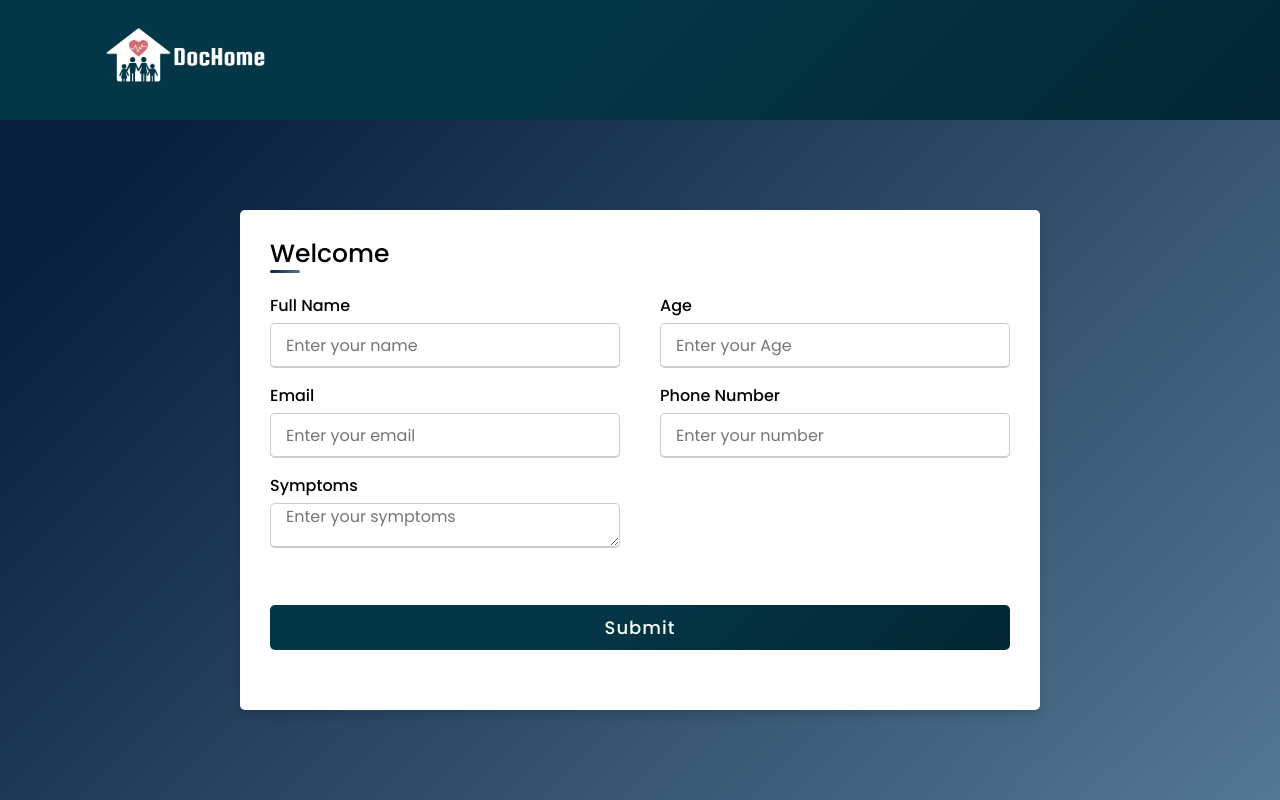
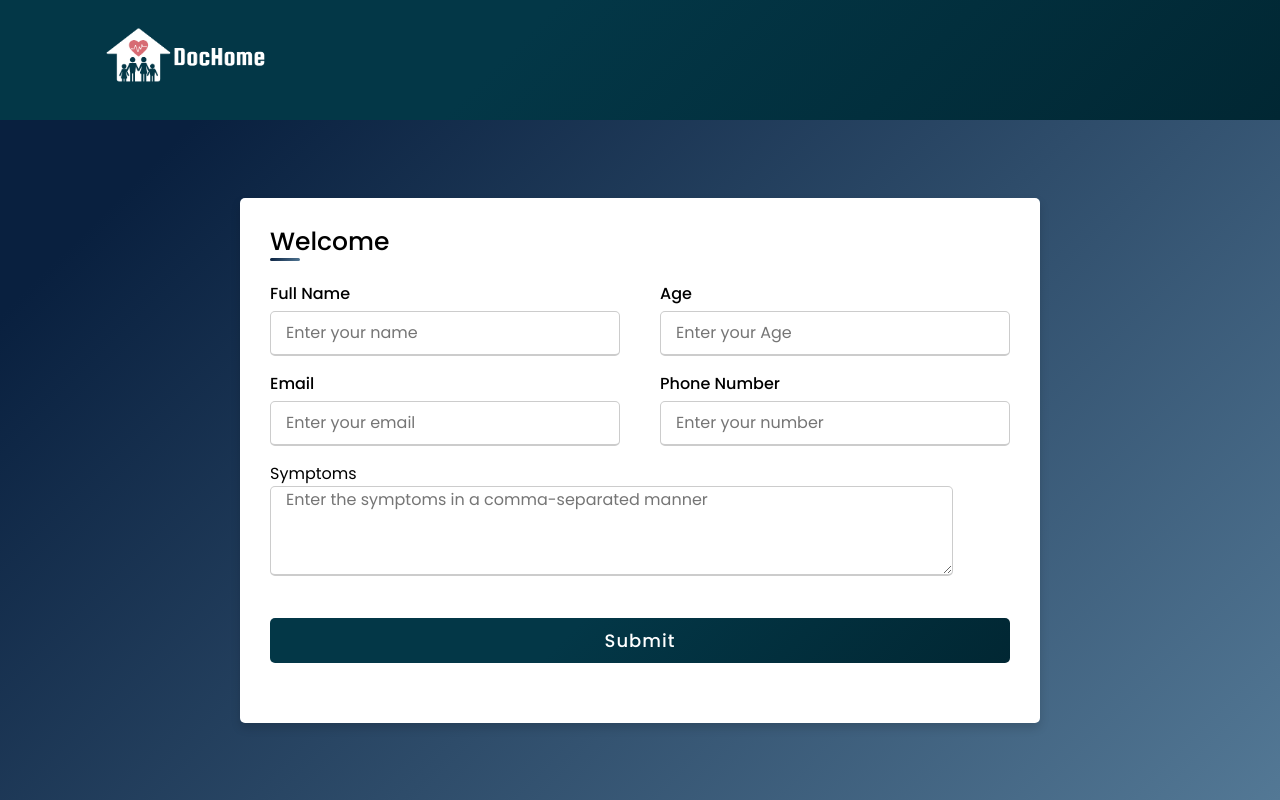
Before and after one commit to Vaijayanthi-Sambath-Kumar/DocHome, a Flask app: page / in a window 1280 px wide. Run offline with Flask 2, Linux system fonts and the light colour scheme; some libraries are stand-ins or nearby versions.

Commit message:
updated index.html

```diff
--- a/static/css/style.css
+++ b/static/css/style.css
@@ -82,6 +82,18 @@ textarea {
   border-bottom-width: 2px;
   transition: all 0.3s ease;
 }
+.user-details .symptom-box input,
+textarea {
+  height: 90px;
+  width: 100%;
+  outline: none;
+  font-size: 16px;
+  border-radius: 5px;
+  padding-left: 15px;
+  border: 1px solid #ccc;
+  border-bottom-width: 2px;
+  transition: all 0.3s ease;
+}
 .user-details .input-box input:focus,
 .user-details .input-box input:valid {
   border-color: #9b59b6;
--- a/templates/index.html
+++ b/templates/index.html
@@ -25,24 +25,24 @@
               </div>
               <div class="input-box">
                 <span class="details">Age</span>
-                <input name = "age" type="text" placeholder="Enter your Age" required />
+                <input name = "age" type="number" placeholder="Enter your Age" required />
               </div>
               <div class="input-box">
                 <span class="details">Email</span>
-                <input type="text" name = "email" placeholder="Enter your email" required />
+                <input type="email" name = "email" placeholder="Enter your email" required />
               </div>
               <div class="input-box">
                 <span class="details">Phone Number</span>
-                <input type="text" name = "phone_number" placeholder="Enter your number" required />
+                <input type="number" name = "phone_number" placeholder="Enter your number" required />
               </div>
-              <div class="input-box">
+              <div class="symptoms-box">
                 <span class="details">Symptoms</span>
                 <textarea
                   name = "symptoms"
                   name="name"
                   rows="10"
                   cols="40"
-                  placeholder="Enter your symptoms"
+                  placeholder="Enter the symptoms in a comma-separated manner"
                   required
                 ></textarea>
               </div>
```
